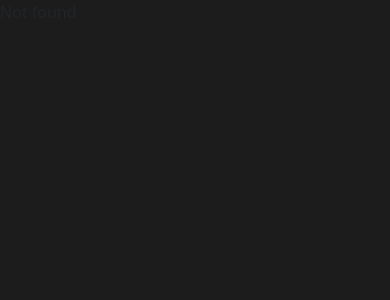
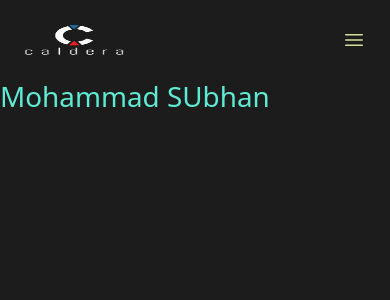
Before and after one commit to msubhan9803/chandler-telegram-web-app, a Next.js app: page / in a window 390 px wide. Shown: the top 300 px of the page. Built offline with nearby package versions, Linux system fonts and the light colour scheme.

Commit message:
chore in progress

```diff
--- a/src/components/button.tsx
+++ b/src/components/button.tsx
@@ -2,10 +2,10 @@ import React from "react";
 import Spinner from "./spinner";
 
 type PropTypes = {
-  text: string;
-  classes: string;
+  text?: string;
+  classes?: string;
   handleClick?: (e: any) => void;
-  loading: boolean;
+  loading?: boolean;
 }
 
 export default function Button({ text, classes, handleClick, loading }: PropTypes) {
--- /dev/null
+++ b/src/components/navbar.tsx
@@ -0,0 +1,74 @@
+import React, { useState } from "react";
+import { Dialog } from "@headlessui/react";
+import Link from "next/link";
+import Image from "next/image";
+import { Bars3Icon, XMarkIcon } from "@heroicons/react/24/outline";
+import Button from "@/components/button";
+
+export default function Navbar() {
+  const [mobileMenuOpen, setMobileMenuOpen] = useState(false);
+
+  return (
+    <>
+      <div className="px-6 pt-6 lg:px-8">
+        <nav className="flex items-center justify-between" aria-label="Global">
+          <div className="flex lg:flex-1">
+            <Link href="/" className="-m-1.5 p-1.5">
+              <CalderaLogo />
+            </Link>
+          </div>
+          <div className="flex lg:hidden">
+            <button
+              type="button"
+              className="-m-2.5 inline-flex items-center justify-center rounded-md p-2.5 text-primary-main"
+              onClick={() => setMobileMenuOpen(true)}
+            >
+              <span className="sr-only">Open main menu</span>
+              <Bars3Icon className="h-6 w-6" aria-hidden="true" />
+            </button>
+          </div>
+        </nav>
+        <Dialog as="div" open={mobileMenuOpen} onClose={setMobileMenuOpen}>
+          <Dialog.Panel
+            focus="true"
+            className="fixed inset-0 z-10 overflow-y-auto bg-white dark:bg-black px-6 py-6 lg:hidden"
+          >
+            <div className="flex flex-col h-full">
+              <div className="flex items-center justify-between">
+                <Link href="/" className="-m-1.5 p-1.5">
+                  <CalderaLogo />
+                </Link>
+                <button
+                  type="button"
+                  className="-m-2.5 rounded-md p-2.5 text-primary-main"
+                  onClick={() => setMobileMenuOpen(false)}
+                >
+                  <span className="sr-only">Close menu</span>
+                  <XMarkIcon className="h-6 w-6" aria-hidden="true" />
+                </button>
+              </div>
+              <div className="py-6 flex-1 m-auto">
+                <Button
+                  text="Sign in"
+                  classes="bg-primary-main disabled:bg-primary-light text-black"
+                />
+              </div>
+            </div>
+          </Dialog.Panel>
+        </Dialog>
+      </div>
+    </>
+  );
+}
+
+function CalderaLogo() {
+  return (
+    <Image
+      className="h-8"
+      width={100}
+      height={60}
+      src="/Caldera-logo.png"
+      alt=""
+    />
+  );
+}
--- /dev/null
+++ b/src/layouts/main-layout.tsx
@@ -0,0 +1,19 @@
+import React, { ReactNode } from "react";
+import Navbar from "@/components/navbar";
+
+interface MainLayoutProps {
+  children: ReactNode;
+}
+
+const MainLayout: React.FC<MainLayoutProps> = ({
+  children,
+}: MainLayoutProps) => {
+  return (
+    <>
+      <Navbar />
+      {children}
+    </>
+  );
+};
+
+export default MainLayout;
--- a/src/pages/index.tsx
+++ b/src/pages/index.tsx
@@ -1,10 +1,15 @@
 import Image from 'next/image'
 import { Inter } from 'next/font/google'
+import MainLayout from '@/layouts/main-layout'
 
 const inter = Inter({ subsets: ['latin'] })
 
 export default function Home() {
   return (
-    <div>Not found</div>
+    <MainLayout>
+      <h1 className='text-teal-300 py-4'>
+        Mohammad SUbhan
+      </h1>
+    </MainLayout>
   )
 }
--- /dev/null
+++ b/src/pages/my-offers.tsx
@@ -0,0 +1,7 @@
+import React from 'react'
+
+export default function MyOffers() {
+  return (
+    <div>my-offers</div>
+  )
+}
--- /dev/null
+++ b/src/pages/otc-trade-guide.tsx
@@ -0,0 +1,10 @@
+import React from "react";
+import MainLayout from "@/layouts/main-layout";
+
+export default function OtcTradeGuide() {
+  return (
+    <MainLayout>
+    <h1 className='text-teal-300 py-4'>otc-trade-guide</h1>
+    </MainLayout>
+  );
+}
--- /dev/null
+++ b/src/pages/otc-trading.tsx
@@ -0,0 +1,7 @@
+import React from 'react'
+
+export default function OtcTrading() {
+  return (
+    <div>otc-trading</div>
+  )
+}
--- a/tailwind.config.js
+++ b/tailwind.config.js
@@ -3,6 +3,7 @@ module.exports = {
   content: [
     './src/pages/**/*.{js,ts,jsx,tsx}',
     './src/components/**/*.{js,ts,jsx,tsx}',
+    './src/layouts/**/*.{js,ts,jsx,tsx}',
     './src/app/**/*.{js,ts,jsx,tsx}',
   ],
   theme: {
```
Also changed, not shown: public/Caldera-logo.png (added).
